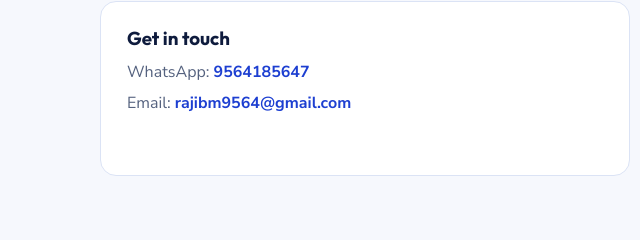
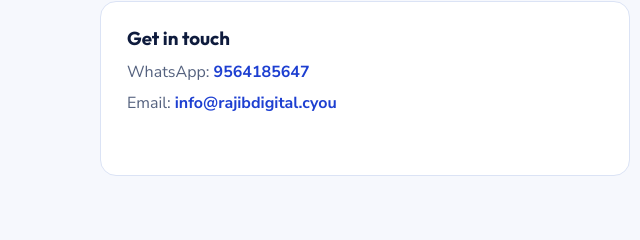
Before and after one commit to rajibdigitalcentre/rajibdigitalcentre.github.io, a plain HTML site: page index.html in a window 1280 px wide. Shown: the part 2258-2498 px from the top of the page, 0-640 px from the left. Drawn offline with Linux system fonts and the light colour scheme.

Commit message:
Update contact email in index.html

```diff
--- a/index.html
+++ b/index.html
@@ -118,7 +118,7 @@ input:focus,select:focus,textarea:focus{border-color:var(--blue);outline:0}
   <div class="cols">
     <div class="cbox"><h3>Get in touch</h3>
       <p>WhatsApp: <a class="l" id="waLink" href="#" target="_blank" rel="noopener">9564185647</a></p>
-      <p>Email: <a class="l" href="mailto:rajibm9564@gmail.com">rajibm9564@gmail.com</a></p>
+      <p>Email: <a class="l" href="mailto:info@rajibdigital.cyou">info@rajibdigital.cyou</a></p>
     </div>
     <div class="cbox"><h3>Our address</h3>
       <p>13 No. Sandelerbil Uttar Colony, Post Amberia, PS Hingalganj, North 24 Parganas, West Bengal, PIN 743435</p>
```
